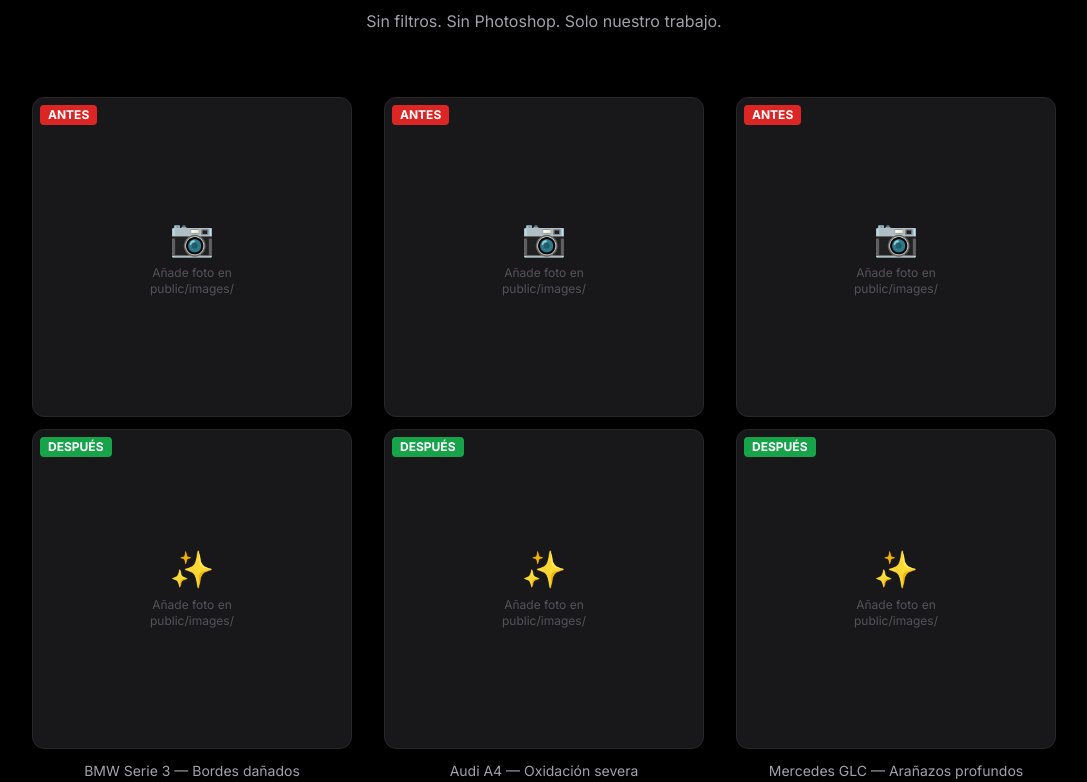
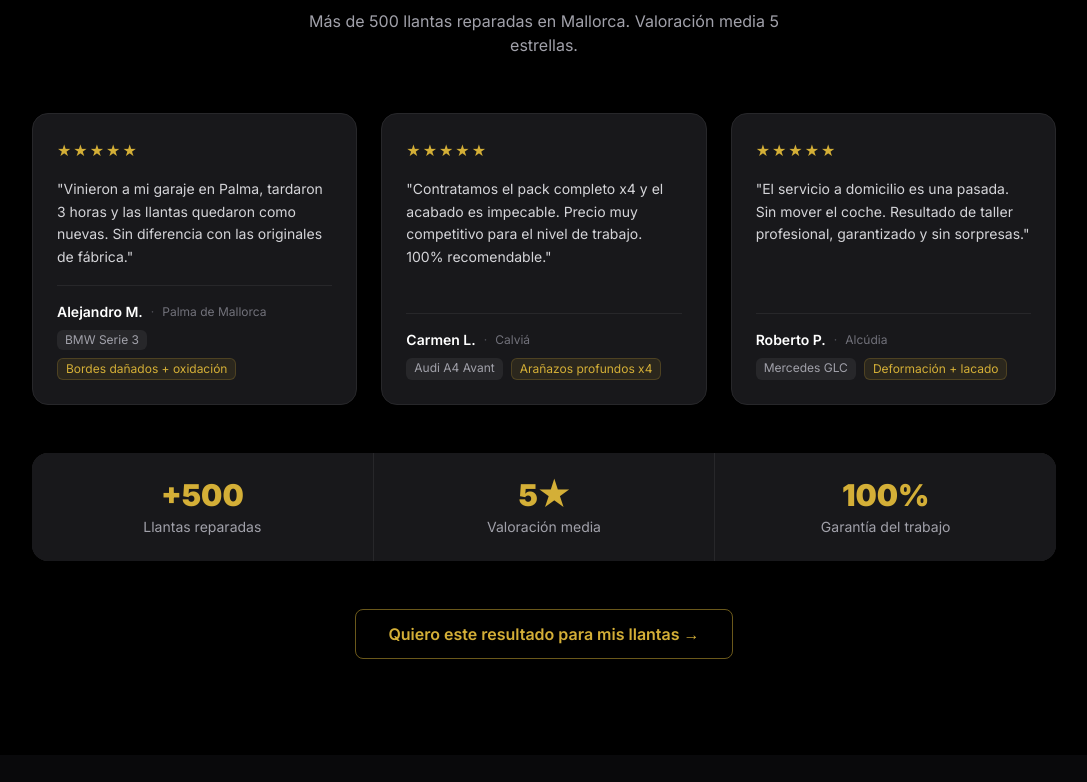
Before and after one commit to Zamule-2022/zamulediamond-web, a Next.js app: page / in a window 1280 px wide. Shown: the part 2098-2880 px from the top of the page, without its empty margins (96-1183 px from the left). Built offline with nearby package versions, Linux system fonts and the light colour scheme.

Commit message:
Update BeforeAfter.jsx

```diff
--- a/src/components/BeforeAfter.jsx
+++ b/src/components/BeforeAfter.jsx
@@ -1,60 +1,90 @@
-// Pon tus fotos reales en public/images/
-// Nombrarlas: antes-1.jpg, despues-1.jpg, antes-2.jpg, despues-2.jpg, etc.
-// Cuando tengas fotos, sustituye los divs placeholder por:
-// <Image src={c.antes} alt="Antes" fill className="object-cover" />
-
-const casos = [
-  { antes: '/images/antes-1.jpg', despues: '/images/despues-1.jpg', desc: 'BMW Serie 3 — Bordes dañados' },
-  { antes: '/images/antes-2.jpg', despues: '/images/despues-2.jpg', desc: 'Audi A4 — Oxidación severa' },
-  { antes: '/images/antes-3.jpg', despues: '/images/despues-3.jpg', desc: 'Mercedes GLC — Arañazos profundos' },
+const testimonios = [
+  {
+    vehiculo: 'BMW Serie 3',
+    dano: 'Bordes dañados + oxidación',
+    texto: 'Vinieron a mi garaje en Palma, tardaron 3 horas y las llantas quedaron como nuevas. Sin diferencia con las originales de fábrica.',
+    cliente: 'Alejandro M.',
+    zona: 'Palma de Mallorca',
+    stars: 5
+  },
+  {
+    vehiculo: 'Audi A4 Avant',
+    dano: 'Arañazos profundos x4',
+    texto: 'Contratamos el pack completo x4 y el acabado es impecable. Precio muy competitivo para el nivel de trabajo. 100% recomendable.',
+    cliente: 'Carmen L.',
+    zona: 'Calviá',
+    stars: 5
+  },
+  {
+    vehiculo: 'Mercedes GLC',
+    dano: 'Deformación + lacado',
+    texto: 'El servicio a domicilio es una pasada. Sin mover el coche. Resultado de taller profesional, garantizado y sin sorpresas.',
+    cliente: 'Roberto P.',
+    zona: 'Alcúdia',
+    stars: 5
+  }
 ]
 
 export default function BeforeAfter() {
   return (
     <section id="antes-despues" className="bg-black py-24 px-6">
       <div className="max-w-5xl mx-auto">
-        <div className="text-center mb-16">
+
+        {/* Header */}
+        <div className="text-center mb-14">
           <span className="text-gold-400 text-sm font-semibold tracking-widest uppercase">Resultados reales</span>
-          <h2 className="text-4xl font-black text-white mt-3">Antes y después</h2>
-          <p className="text-zinc-400 mt-3">Sin filtros. Sin Photoshop. Solo nuestro trabajo.</p>
+          <h2 className="text-4xl font-black text-white mt-3">Lo que dicen nuestros clientes</h2>
+          <p className="text-zinc-400 mt-3 max-w-lg mx-auto">Más de 500 llantas reparadas en Mallorca. Valoración media 5 estrellas.</p>
         </div>
 
-        <div className="grid grid-cols-1 md:grid-cols-3 gap-8">
-          {casos.map((c, i) => (
-            <div key={i} className="space-y-3">
-              {/* ANTES */}
-              <div className="relative">
-                <div className="absolute top-2 left-2 z-10 bg-red-600 text-white text-xs font-bold px-2 py-0.5 rounded">
-                  ANTES
+        {/* Testimonial cards */}
+        <div className="grid grid-cols-1 md:grid-cols-3 gap-6 mb-12">
+          {testimonios.map((t, i) => (
+            <div key={i} className="bg-zinc-900 border border-zinc-800 rounded-2xl p-6 flex flex-col gap-4 hover:border-gold-400/30 transition-colors">
+              {/* Stars */}
+              <div className="flex gap-0.5">
+                {Array.from({ length: t.stars }).map((_, j) => (
+                  <span key={j} className="text-gold-400 text-base">★</span>
+                ))}
+              </div>
+
+              {/* Quote */}
+              <p className="text-zinc-300 text-sm leading-relaxed flex-1">"{t.texto}"</p>
+
+              {/* Client info */}
+              <div className="border-t border-zinc-800 pt-4">
+                <div className="flex items-center gap-2 mb-2">
+                  <span className="text-white font-semibold text-sm">{t.cliente}</span>
+                  <span className="text-zinc-600 text-xs">·</span>
+                  <span className="text-zinc-500 text-xs">{t.zona}</span>
                 </div>
-                <div className="aspect-square bg-zinc-900 rounded-xl overflow-hidden border border-zinc-800 flex items-center justify-center">
-                  <div className="text-center text-zinc-600">
-                    <div className="text-4xl mb-2">📷</div>
-                    <div className="text-xs">Añade foto en<br />public/images/</div>
-                  </div>
+                <div className="flex gap-2 flex-wrap">
+                  <span className="bg-zinc-800 text-zinc-400 text-xs px-2 py-0.5 rounded-md">{t.vehiculo}</span>
+                  <span className="bg-gold-400/10 text-gold-400 text-xs px-2 py-0.5 rounded-md border border-gold-400/20">{t.dano}</span>
                 </div>
               </div>
-
-              {/* DESPUÉS */}
-              <div className="relative">
-                <div className="absolute top-2 left-2 z-10 bg-green-600 text-white text-xs font-bold px-2 py-0.5 rounded">
-                  DESPUÉS
-                </div>
-                <div className="aspect-square bg-zinc-900 rounded-xl overflow-hidden border border-zinc-800 flex items-center justify-center">
-                  <div className="text-center text-zinc-600">
-                    <div className="text-4xl mb-2">✨</div>
-                    <div className="text-xs">Añade foto en<br />public/images/</div>
-                  </div>
-                </div>
-              </div>
-
-              <p className="text-zinc-400 text-sm text-center">{c.desc}</p>
             </div>
           ))}
         </div>
 
-        {/* CTA bajo el before/after */}
-        <div className="text-center mt-12">
+        {/* Stats bar */}
+        <div className="grid grid-cols-3 gap-px bg-zinc-800 rounded-2xl overflow-hidden mb-12">
+          <div className="bg-zinc-900 p-6 text-center">
+            <div className="text-3xl font-black text-gold-400">+500</div>
+            <div className="text-zinc-400 text-sm mt-1">Llantas reparadas</div>
+          </div>
+          <div className="bg-zinc-900 p-6 text-center">
+            <div className="text-3xl font-black text-gold-400">5★</div>
+            <div className="text-zinc-400 text-sm mt-1">Valoración media</div>
+          </div>
+          <div className="bg-zinc-900 p-6 text-center">
+            <div className="text-3xl font-black text-gold-400">100%</div>
+            <div className="text-zinc-400 text-sm mt-1">Garantía del trabajo</div>
+          </div>
+        </div>
+
+        {/* CTA */}
+        <div className="text-center">
           <a
             href="#contacto"
             className="inline-block border border-gold-400/50 text-gold-400 font-semibold px-8 py-3 rounded-lg hover:bg-gold-400/10 transition-colors"
@@ -62,6 +92,7 @@ export default function BeforeAfter() {
             Quiero este resultado para mis llantas →
           </a>
         </div>
+
       </div>
     </section>
   )
```
